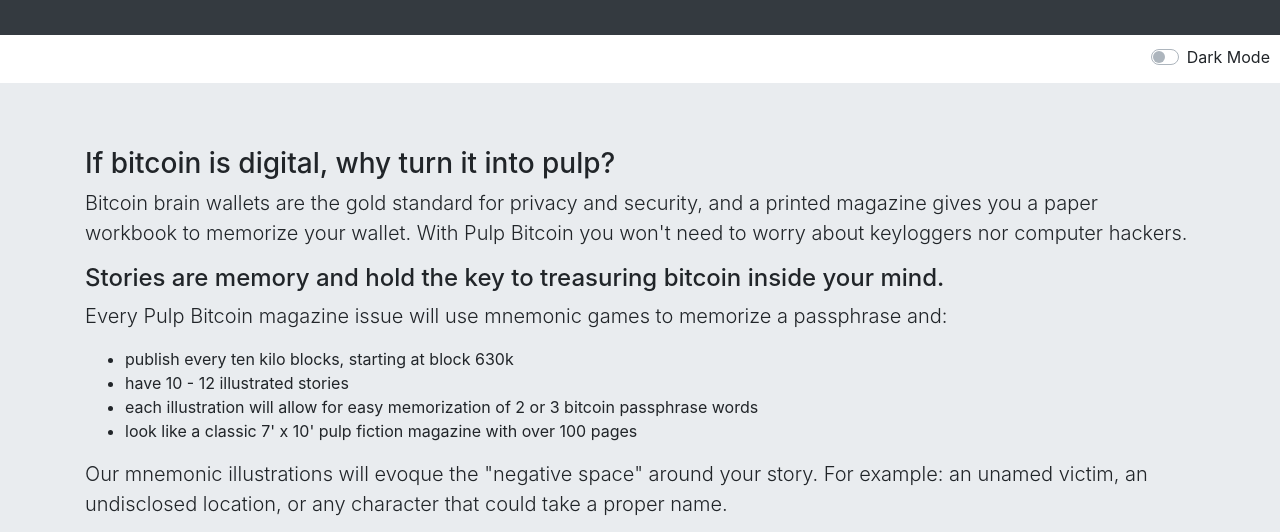
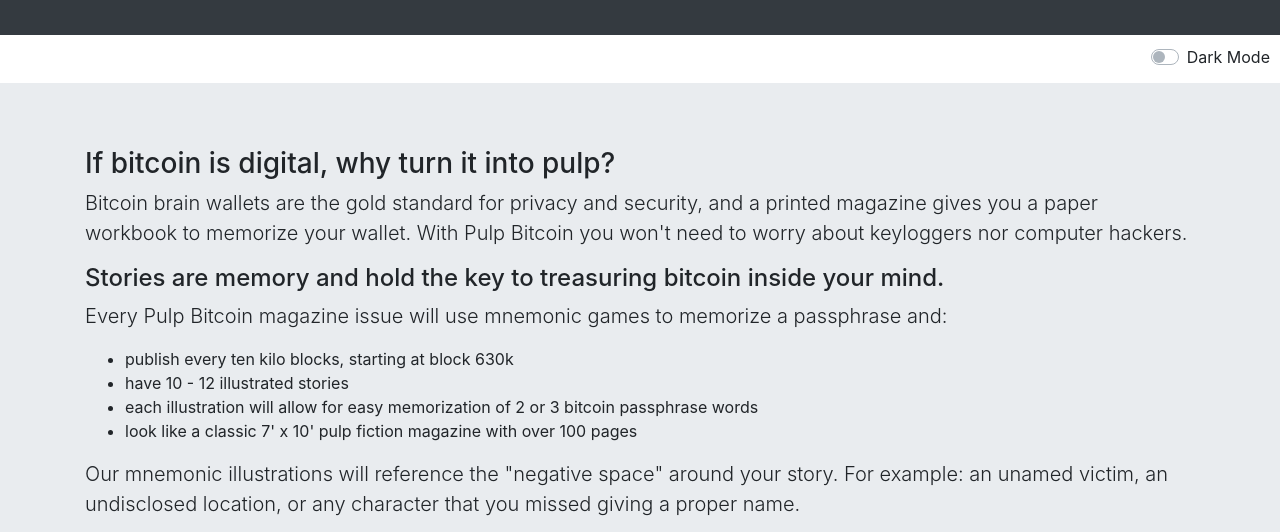
Before and after one commit to pulpbitcoin/pulpbitcoin, a plain HTML site: page index.html in a window 1280 px wide. Shown: the part 231-763 px from the top of the page. Drawn offline with nearby package versions, Linux system fonts and the light colour scheme.

Commit message:
spanglish evoque typo in manifesto text

```diff
--- a/index.html
+++ b/index.html
@@ -69,7 +69,7 @@
 							<li>look like a classic 7' x 10' pulp fiction magazine with over 100 pages</li>
 							</ul>
 
-							<p class="lead" />Our mnemonic illustrations will evoque the "negative space" around your story. For example: an unamed victim, an undisclosed location, or any character that could take a proper name.
+							<p class="lead" />Our mnemonic illustrations will reference the "negative space" around your story. For example: an unamed victim, an undisclosed location, or any character that you missed giving a proper name.
 
 							<p class="lead" />To facilitate memorization we will look for oportunities to reanimate public domain mythos, from Herbert West, to Hermes Trimegisto, and any pther resemblance with reality should be considered fictional coincidence.
 
```
